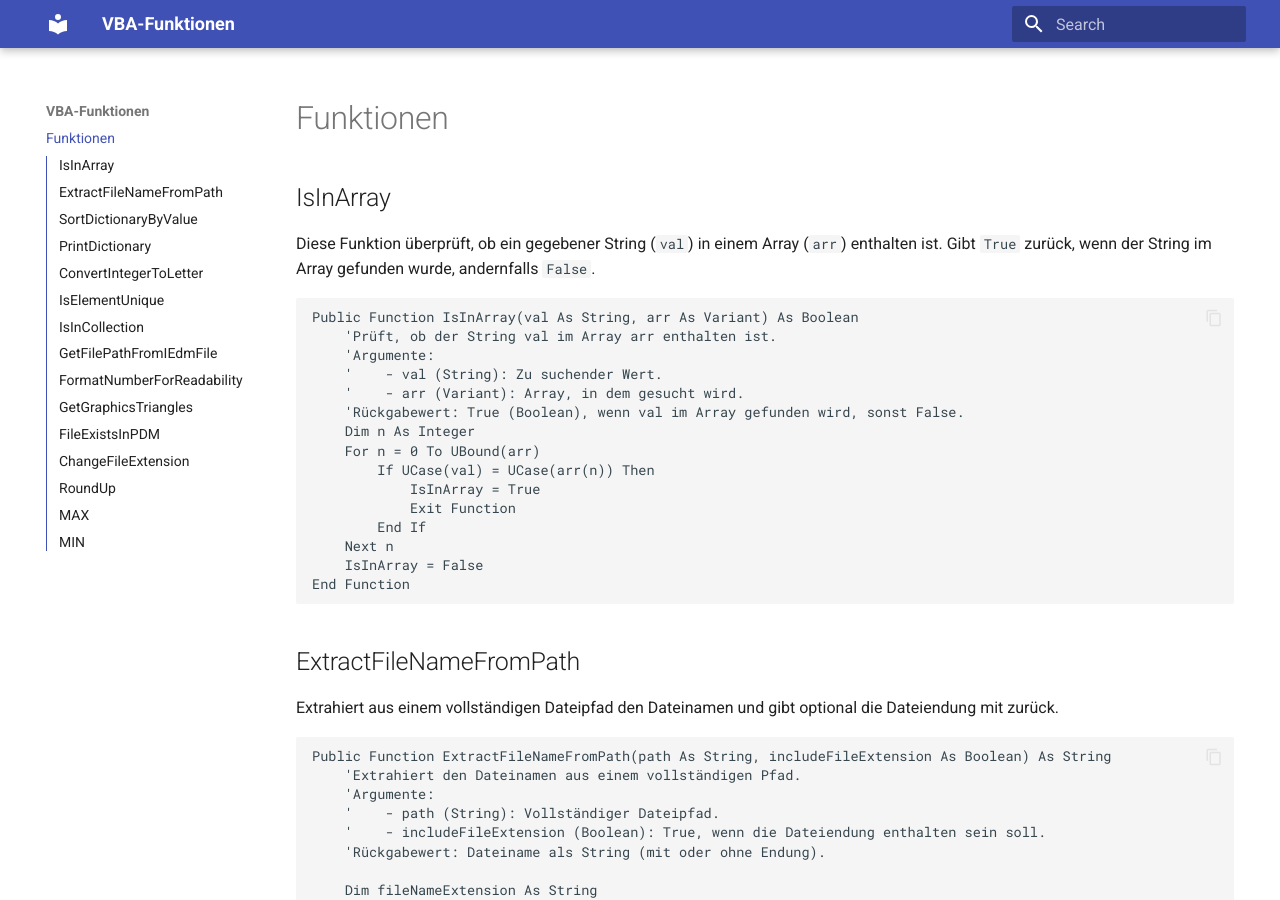
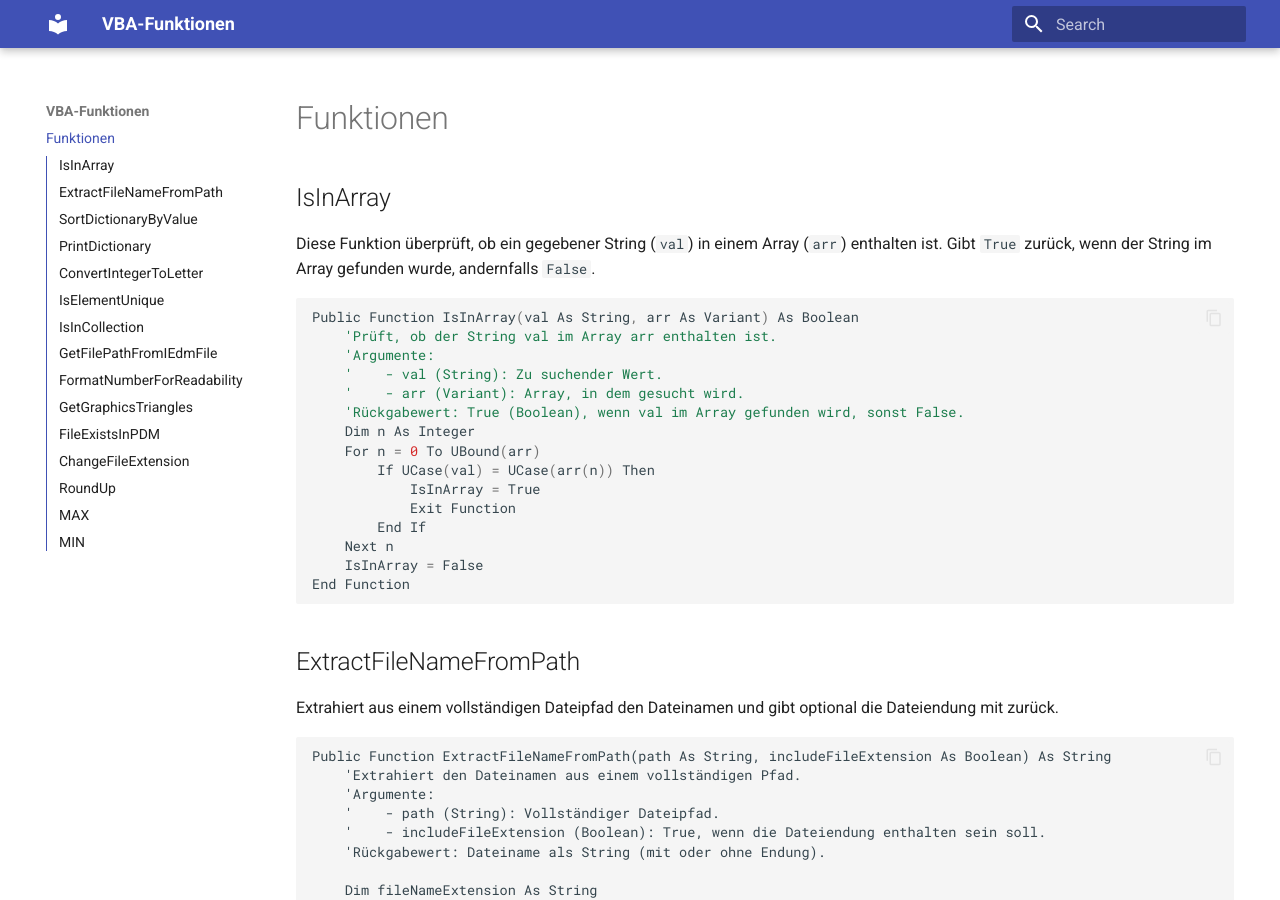
Before and after one commit to marino222/VBA-Library, an MkDocs documentation site: the page built from docs/index.md, in a window 1280 px wide and 900 px high. Built offline with MkDocs 1.6.1 and Material for MkDocs 9.7.7, drawn with Linux system fonts in a browser that asks for light colours.

Commit message:
Update index.md

````diff
--- a/docs/index.md
+++ b/docs/index.md
@@ -2,7 +2,7 @@
 
 Diese Funktion überprüft, ob ein gegebener String (`val`) in einem Array (`arr`) enthalten ist. Gibt `True` zurück, wenn der String im Array gefunden wurde, andernfalls `False`.
 
-```vb
+```py
 Public Function IsInArray(val As String, arr As Variant) As Boolean
     'Prüft, ob der String val im Array arr enthalten ist.
     'Argumente:
````
